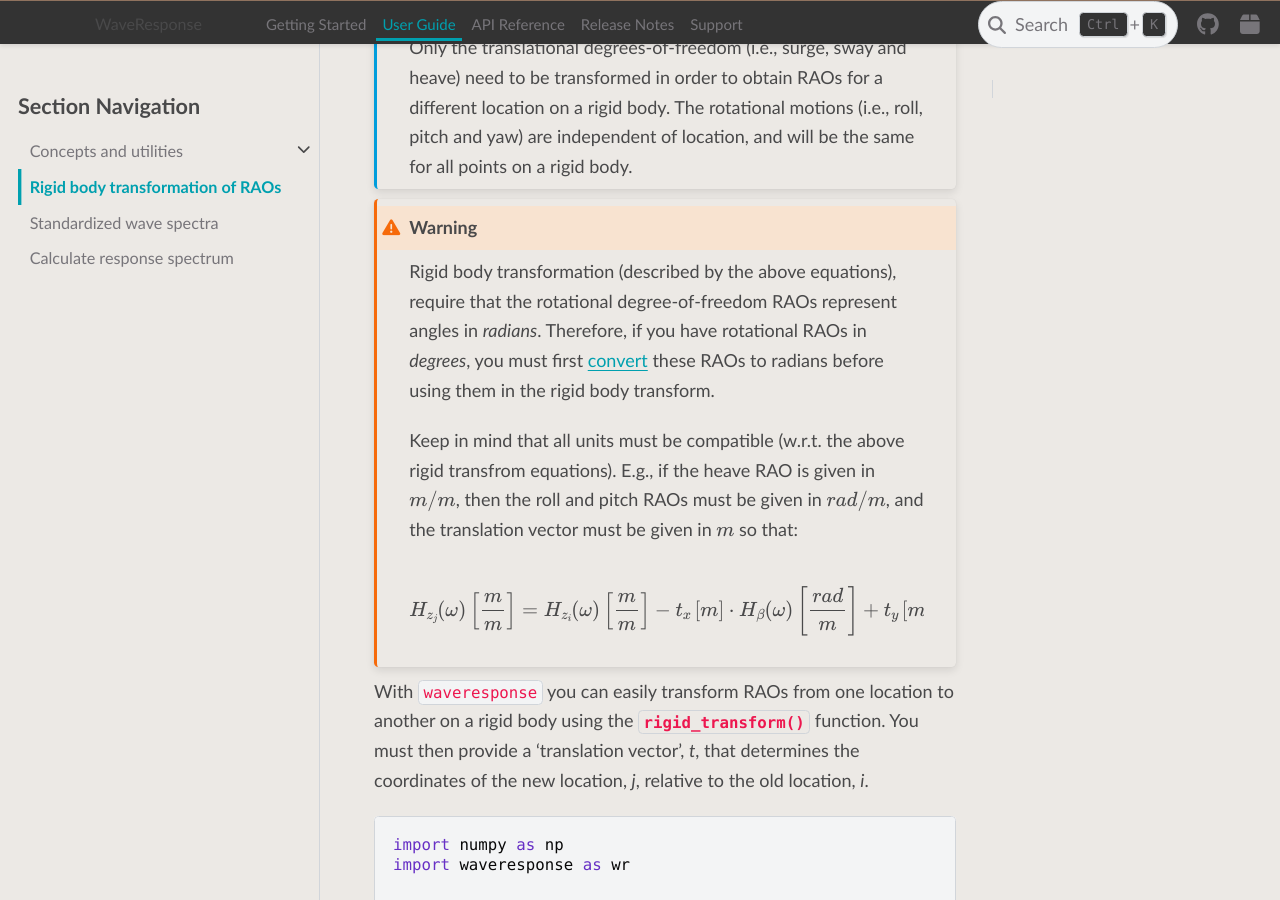
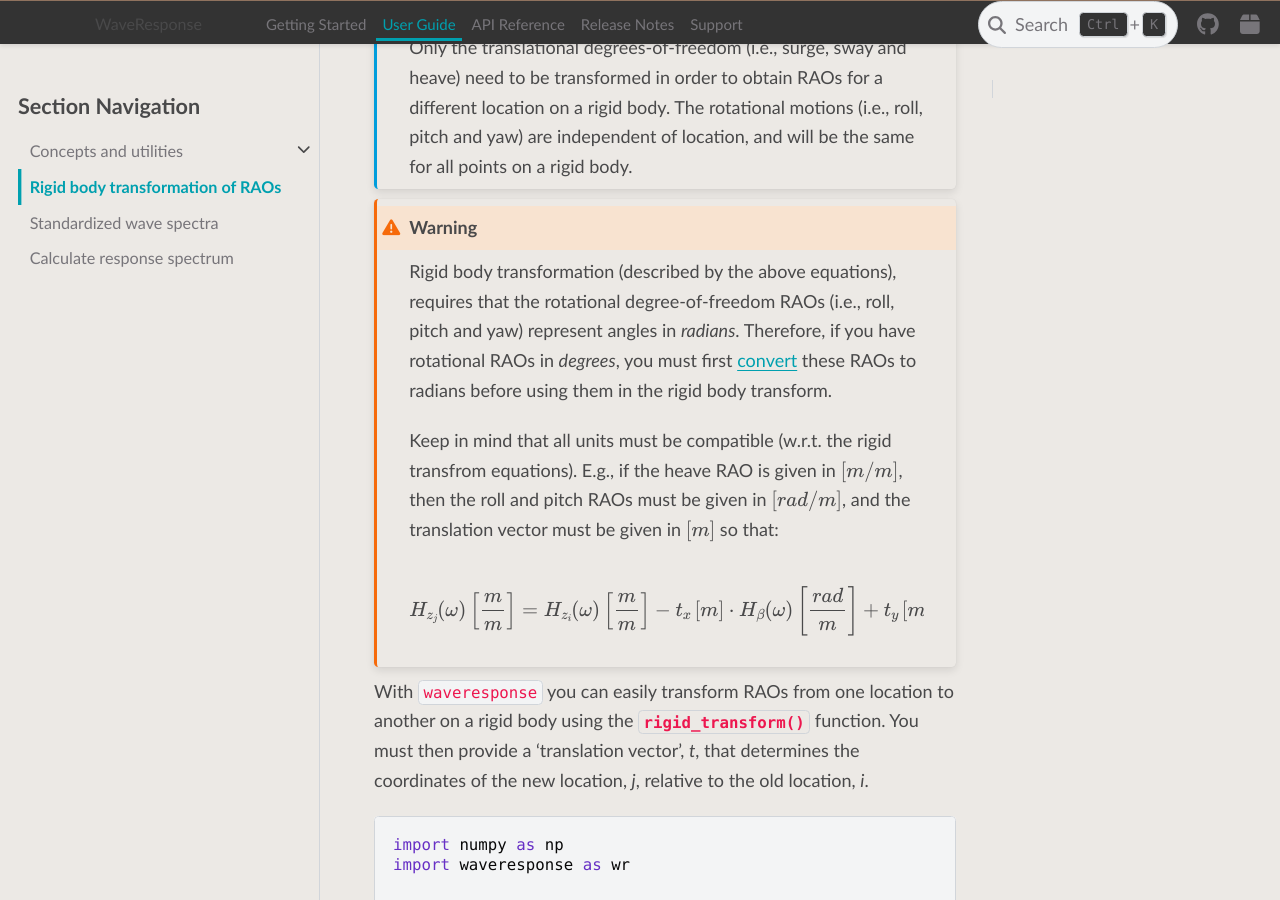
Before and after one commit to 4Subsea/waveresponse-python, a Sphinx documentation site: the page built from docs/user_guide/rigid_transform.rst, in a window 1280 px wide and 900 px high, scrolled down 795 px. Built offline with Sphinx 7.4.7 and the PyData theme 0.15.4, drawn with Linux system fonts in a browser that asks for light colours.

Commit message:
some improvements

```diff
--- a/docs/user_guide/rigid_transform.rst
+++ b/docs/user_guide/rigid_transform.rst
@@ -37,14 +37,16 @@ where,
     of location, and will be the same for all points on a rigid body.
 
 .. warning::
-    Rigid body transformation (described by the above equations), require that the
-    rotational degree-of-freedom RAOs represent angles in *radians*. Therefore, if you
-    have rotational RAOs in *degrees*, you must first :ref:`convert <convert_raos>`
-    these RAOs to radians before using them in the rigid body transform.
+    Rigid body transformation (described by the above equations), requires that the
+    rotational degree-of-freedom RAOs (i.e., roll, pitch and yaw) represent angles
+    in *radians*. Therefore, if you have rotational RAOs in *degrees*, you must
+    first :ref:`convert <convert_raos>` these RAOs to radians before using them
+    in the rigid body transform.
 
-    Keep in mind that all units must be compatible (w.r.t. the above rigid transfrom equations).
-    E.g., if the heave RAO is given in :math:`m/m`, then the roll and pitch RAOs must be given in :math:`rad/m`,
-    and the translation vector must be given in :math:`m` so that:
+    Keep in mind that all units must be compatible (w.r.t. the rigid transfrom equations).
+    E.g., if the heave RAO is given in :math:`[m/m]`, then the roll and pitch RAOs
+    must be given in :math:`[rad/m]`, and the translation vector must be given in
+    :math:`[m]` so that:
 
     .. math::
         H_{z_j}(\omega) \left[\frac{m}{m}\right] = H_{z_i}(\omega) \left[\frac{m}{m}\right] - t_x \left[m\right] \cdot H_{\beta}(\omega) \left[\frac{rad}{m}\right] + t_y \left[m\right] \cdot H_{\alpha}(\omega) \left[\frac{rad}{m}\right]
```
Also changed, not shown: docs/user_guide/concepts_utils/rao.rst (+5 -2 lines).
